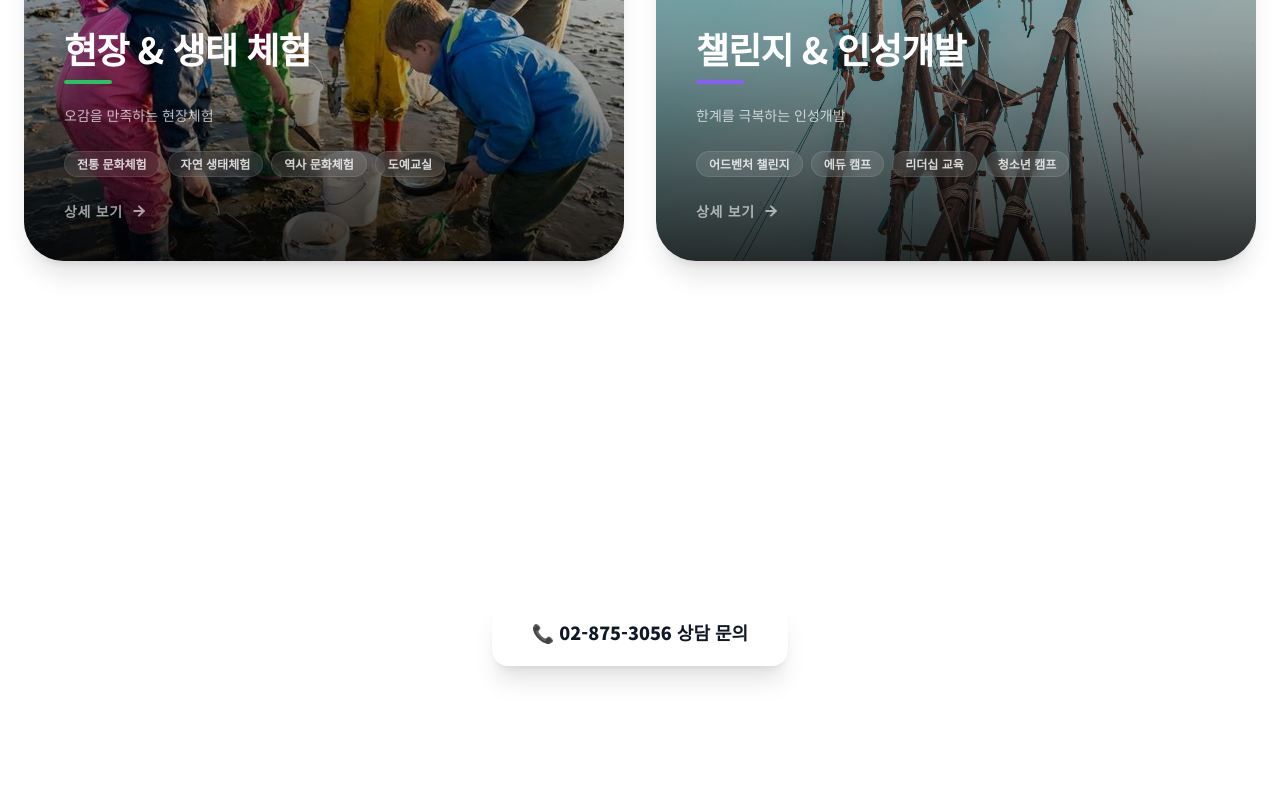
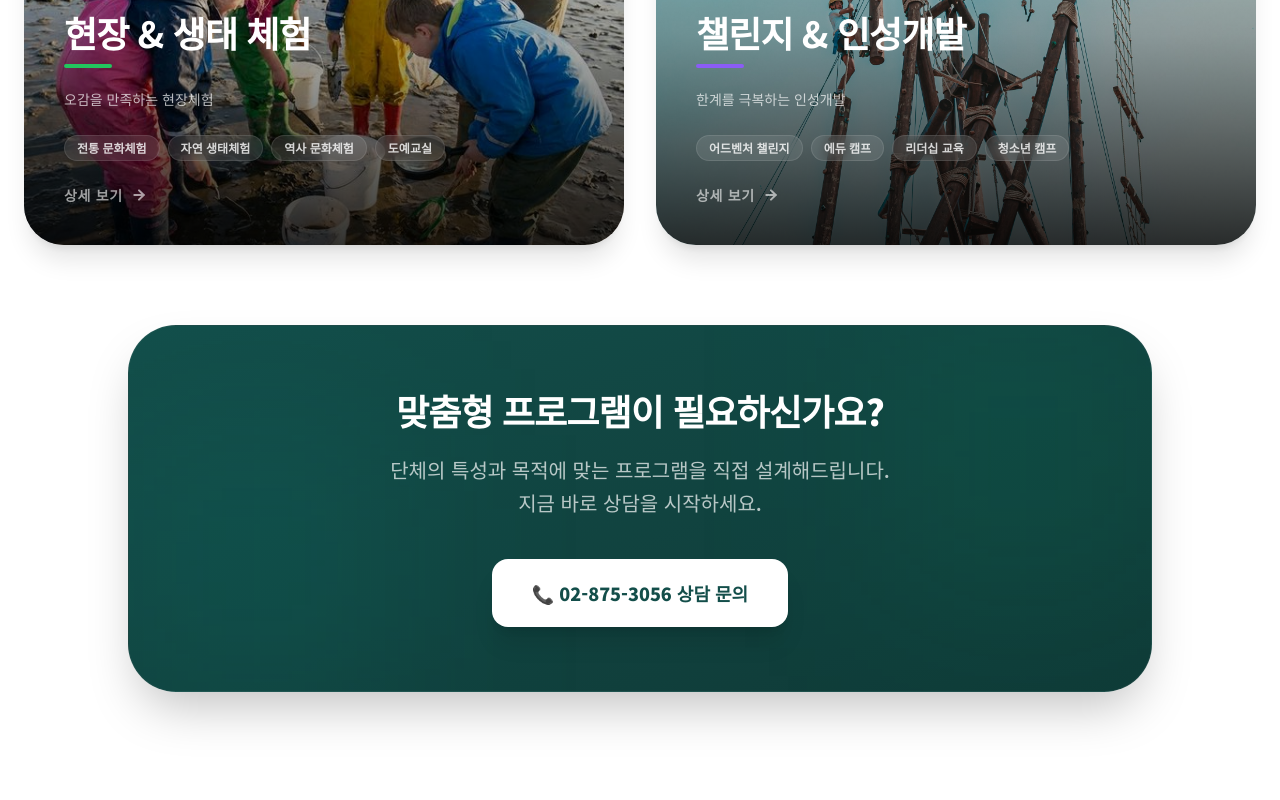
Before and after one commit to songkong72/ilead, a React (Vite) app: page /programs in a window 1280 px wide. Shown: the part 937-1737 px from the top of the page. Built offline with nearby package versions, Linux system fonts and the light colour scheme; no server answers; the database is empty; a web font is replaced by a local one.

Commit message:
docs: create developer manual and improve programs page UI readability

```diff
--- a/src/pages/Programs.tsx
+++ b/src/pages/Programs.tsx
@@ -64,8 +64,8 @@ const Programs = () => {
                 <div className="absolute inset-0 z-0 bg-gradient-to-b from-black/40 to-transparent pointer-events-none" />
             </div>
 
-            <div className="relative z-10 container mx-auto px-6 pt-28 pb-20 md:py-32 min-h-screen">
-                <div className="mb-12 md:mb-16">
+            <div className="relative z-10 container mx-auto px-6 pt-24 pb-12 md:pt-32 md:pb-20">
+                <div className="mb-8 md:mb-12">
                     <motion.h1
                         initial={{ opacity: 0, y: 20 }}
                         animate={{ opacity: 1, y: 0 }}
@@ -91,7 +91,7 @@ const Programs = () => {
                     </motion.div>
                 </div>
 
-                <div className="grid grid-cols-1 md:grid-cols-2 gap-8 mb-24">
+                <div className="grid grid-cols-1 md:grid-cols-2 gap-6 lg:gap-8 mb-12 md:mb-20">
                     {programCards.map((card, idx) => {
                         const programData = programs[card.id];
                         return (
@@ -102,7 +102,7 @@ const Programs = () => {
                                 viewport={{ once: true }}
                                 transition={{ delay: idx * 0.1, duration: 0.6 }}
                                 onClick={() => navigate(`/programs/${card.id}`)}
-                                className="group relative rounded-[2.5rem] overflow-hidden cursor-pointer h-[420px] shadow-xl hover:shadow-2xl transition-all duration-500"
+                                className="group relative rounded-[2.5rem] overflow-hidden cursor-pointer h-[380px] md:h-[420px] shadow-xl hover:shadow-2xl transition-all duration-500"
                             >
                                 {/* Background Image */}
                                 <div className="absolute inset-0">
@@ -120,13 +120,13 @@ const Programs = () => {
                                 </div>
 
                                 {/* Content */}
-                                <div className="relative z-10 h-full flex flex-col justify-between p-10">
+                                <div className="relative z-10 h-full flex flex-col justify-between p-8 md:p-10">
                                     <div className="flex items-center justify-between">
                                         <div
-                                            className="p-4 rounded-2xl border border-white/20 text-white backdrop-blur-md"
+                                            className="p-3 md:p-4 rounded-2xl border border-white/20 text-white backdrop-blur-md"
                                             style={{ backgroundColor: `${card.theme}33` }}
                                         >
-                                            <card.icon size={28} strokeWidth={1.5} />
+                                            <card.icon size={24} className="md:w-7 md:h-7" strokeWidth={1.5} />
                                         </div>
                                         <span className="text-white/30 font-bold tracking-widest text-xs">
                                             P.0{idx + 1}
@@ -134,30 +134,30 @@ const Programs = () => {
                                     </div>
 
                                     <div>
-                                        <h3 className="text-3xl md:text-4xl font-bold text-white mb-3 tracking-tight">
+                                        <h3 className="text-2xl md:text-4xl font-bold text-white mb-2 md:mb-3 tracking-tight">
                                             {card.title}
                                         </h3>
                                         <div
-                                            className="w-12 h-1 rounded-full mb-5 transition-all duration-500 group-hover:w-24"
+                                            className="w-10 md:w-12 h-1 rounded-full mb-4 md:mb-5 transition-all duration-500 group-hover:w-24"
                                             style={{ backgroundColor: card.theme }}
                                         />
-                                        <p className="text-white/70 text-sm font-medium leading-relaxed mb-6 max-w-sm">
+                                        <p className="text-white/70 text-xs md:text-sm font-medium leading-relaxed mb-4 md:mb-6 max-w-sm">
                                             {programData?.intro}
                                         </p>
 
                                         {/* Summary Tags */}
-                                        <div className="flex flex-wrap gap-2 mb-6">
+                                        <div className="flex flex-wrap gap-2 mb-4 md:mb-6">
                                             {programData?.summary.map((tag, i) => (
                                                 <span
                                                     key={i}
-                                                    className="px-3 py-1 bg-white/10 backdrop-blur-sm text-white/80 text-xs font-bold rounded-full border border-white/10"
+                                                    className="px-2 md:px-3 py-1 bg-white/10 backdrop-blur-sm text-white/80 text-[10px] md:text-xs font-bold rounded-full border border-white/10"
                                                 >
                                                     {tag}
                                                 </span>
                                             ))}
                                         </div>
 
-                                        <div className="flex items-center gap-2 text-white font-bold text-sm tracking-wider uppercase opacity-60 group-hover:opacity-100 transition-all group-hover:translate-x-2 duration-500">
+                                        <div className="flex items-center gap-2 text-white font-bold text-xs md:text-sm tracking-wider uppercase opacity-60 group-hover:opacity-100 transition-all group-hover:translate-x-2 duration-500">
                                             <span>상세 보기</span>
                                             <ArrowRight size={16} strokeWidth={3} />
                                         </div>
@@ -169,22 +169,25 @@ const Programs = () => {
                 </div>
 
                 {/* Bottom CTA */}
-                <div className="py-20 bg-white/5 backdrop-blur-sm rounded-[3rem] border border-white/10 text-center px-6">
+                <div className="py-12 md:py-16 bg-gradient-to-br from-[#134e4a] to-[#0f3a37] rounded-[2.5rem] md:rounded-[3rem] text-center px-6 relative overflow-hidden shadow-2xl border border-white/5 mx-auto max-w-5xl">
+                    <div className="absolute top-0 right-0 w-64 h-64 bg-emerald-500/10 blur-[100px]" />
+                    <div className="absolute bottom-0 left-0 w-64 h-64 bg-teal-500/10 blur-[100px]" />
                     <motion.div
                         initial={{ opacity: 0, y: 20 }}
                         whileInView={{ opacity: 1, y: 0 }}
                         viewport={{ once: true }}
+                        className="relative z-10"
                     >
-                        <h2 className="text-3xl md:text-4xl font-bold text-white mb-6">
+                        <h2 className="text-2xl md:text-4xl font-black text-white mb-4 md:mb-6 tracking-tight">
                             맞춤형 프로그램이 필요하신가요?
                         </h2>
-                        <p className="text-white/60 text-lg mb-10 max-w-xl mx-auto font-medium">
-                            단체의 특성과 목적에 맞는 프로그램을 직접 설계해드립니다.
+                        <p className="text-white/70 text-base md:text-xl mb-8 md:mb-10 max-w-xl mx-auto font-medium leading-relaxed">
+                            단체의 특성과 목적에 맞는 프로그램을 직접 설계해드립니다.<br />
                             지금 바로 상담을 시작하세요.
                         </p>
                         <a
                             href="tel:02-875-3056"
-                            className="inline-flex items-center gap-3 px-10 py-5 bg-white text-gray-900 font-black rounded-2xl text-lg hover:scale-105 transition-all shadow-xl hover:shadow-2xl active:scale-[0.98]"
+                            className="inline-flex items-center gap-3 px-8 md:px-10 py-4 md:py-5 bg-white text-[#134e4a] font-black rounded-2xl text-base md:text-lg hover:scale-105 transition-all shadow-xl hover:shadow-2xl active:scale-[0.98]"
                         >
                             📞 02-875-3056 상담 문의
                         </a>
```
Also changed, not shown: 1 other file (tests, documents, lock files or other folders).
